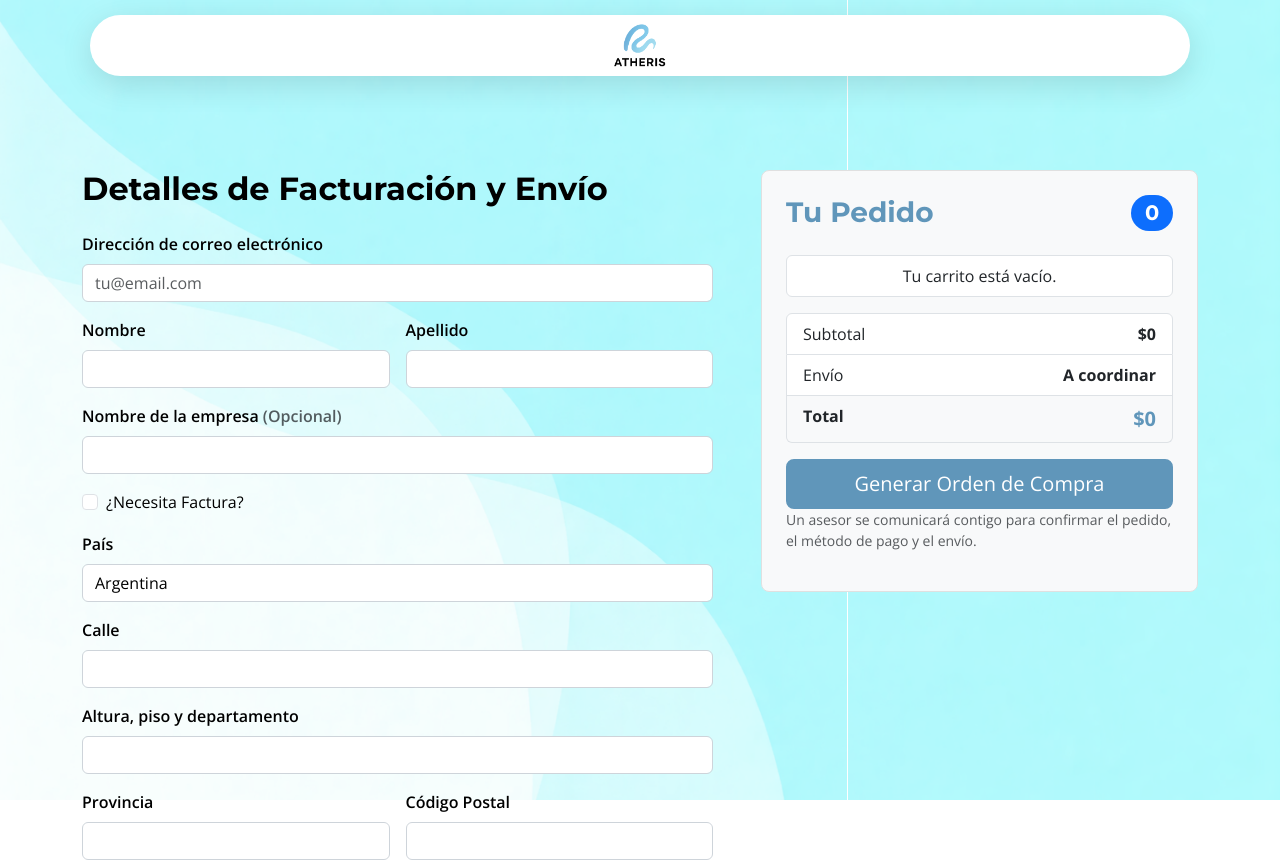
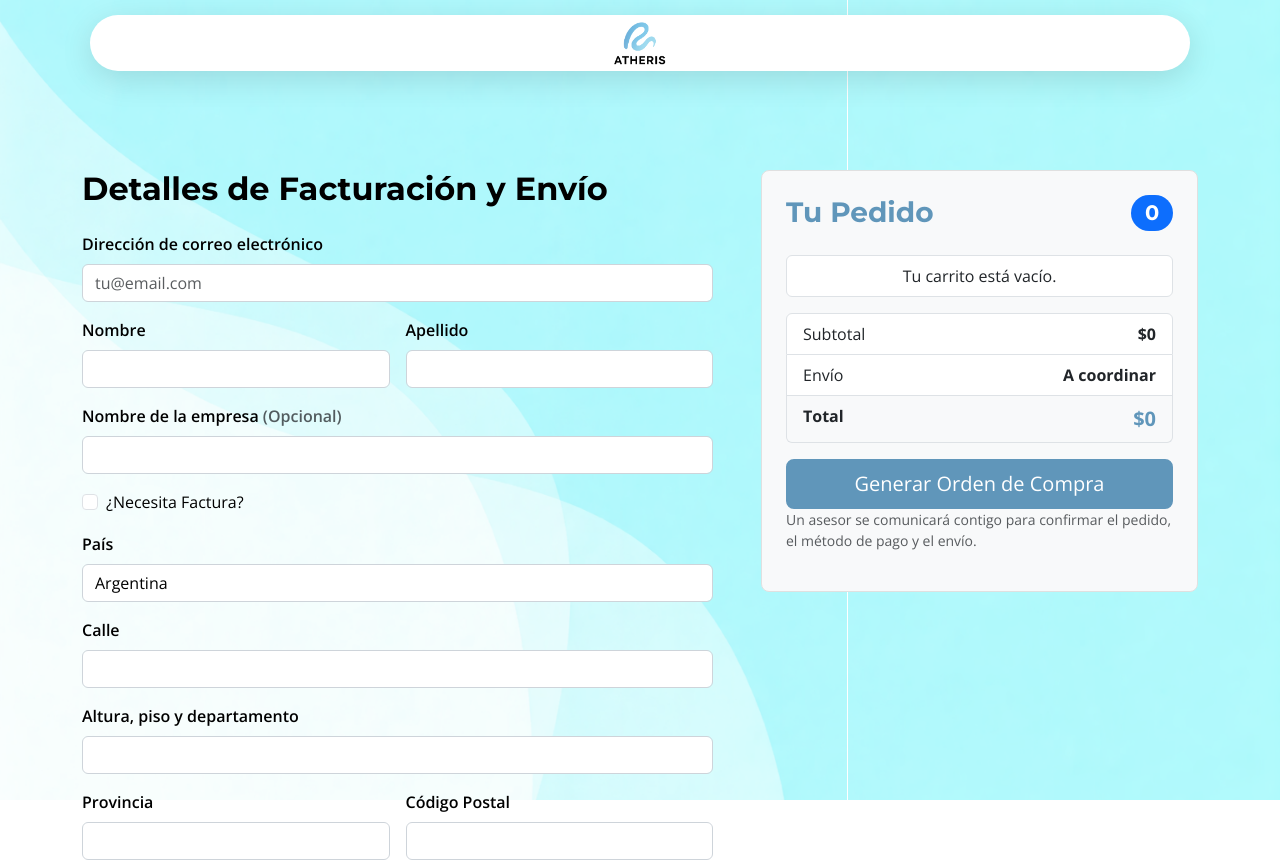
Before and after one commit to MatiasTreglia/ATHERIS, a website: page html/checkout.html in a window 1280 px wide. Shown: the top 863 px of the page. Drawn offline with nearby package versions, Linux system fonts and the light colour scheme; some packages are replaced by stand-ins of ours; a script that the page names is missing.

Commit message:
fix: enhance navbar layout and styling for checkout page

```diff
--- a/css/styles.css
+++ b/css/styles.css
@@ -65,6 +65,7 @@ h1, h2, h3, h4, h5, h6 {
     background-color: #FFFFFF !important;
     position: fixed;
     top: 15px;
+    min-height: 56px;
 
     /* Centrado sin transform (evita errores de ancho en móvil) */
     left: 0;
@@ -95,6 +96,8 @@ h1, h2, h3, h4, h5, h6 {
     align-items: center;
     width: 100%;
 }
+
+
 
 /* Ajuste móvil para evitar desbordes */
 @media (max-width: 991px) {
@@ -211,18 +214,19 @@ html, body {
         position: static !important; /* Ahora es parte del flujo central */
     }
 
-    /* Efecto al hacer scroll (opcional): si querés que se achique un poco */
+    /* Mantener mismo tamaño que el resto del navbar */
     #main-navbar {
-        padding: 4px 20px;
+        padding: 8px 20px;
     }
 }
+
 
 /* Ajuste para móvil: que vuelva a ocupar casi todo el ancho */
 @media (max-width: 991px) {
     #main-navbar {
         width: calc(100% - 40px);
         border-radius: 14px;
-        padding: 5px 15px;
+        padding: 8px 20px;
     }
 }
 
@@ -583,7 +587,11 @@ section {
 
 /* Ajustes finales de visibilidad */
 #hero, section { background: transparent !important; }
-.navbar-brand img { height: 40px; width: auto; }
+#main-navbar .navbar-brand img {
+    height: 40px !important;
+    width: auto;
+    max-height: none !important;
+}
 
 /* ==============================================
    ESTO ES LO QUE FIJA Y AJUSTA LA IMAGEN EN MOBILE
@@ -742,3 +750,115 @@ footer hr {
         justify-content: center;
     }
 }
+/* ============================================== */
+/* 13. SOLUCIÓN FINAL: IGUALACIÓN Y CENTRADO      */
+/* ============================================== */
+
+/* 1. Ajuste del contenedor principal (Cápsula blanca) */
+body.checkout-page #main-navbar {
+    display: flex !important;
+    align-items: center !important;
+    justify-content: center !important;
+    overflow: visible !important; /* Liberamos el overflow para que no corte el logo */
+
+    padding: 8px 20px !important; /* Igual que tu sección 2 */
+}
+
+/* 2. Reset del contenedor interno de Bootstrap */
+body.checkout-page #main-navbar .container-fluid {
+    display: flex !important;
+    justify-content: center !important; /* Forzamos el centro */
+    align-items: center !important;
+    width: 100% !important;
+    padding: 0 !important;
+    margin: 0 !important;
+}
+
+/* 3. El Logo: eliminamos floats y forzamos centrado */
+body.checkout-page #main-navbar .navbar-brand {
+    margin: 0 auto !important; /* Margen automático es infalible en Flexbox */
+    padding: 0 !important;
+    display: flex !important;
+    align-items: center !important;
+    position: static !important;
+    transform: none !important;
+    float: none !important;
+}
+
+
+
+/* 5. Limpieza absoluta de elementos que empujan */
+body.checkout-page #main-navbar .navbar-toggler,
+body.checkout-page #main-navbar .navbar-collapse,
+body.checkout-page #main-navbar .ms-auto {
+    display: none !important;
+    visibility: hidden !important;
+    width: 0 !important;
+    margin: 0 !important;
+}
+
+/* 6. Ajuste Mobile: Respetando tus reglas de la sección 3 */
+@media (max-width: 991px) {
+    body.checkout-page #main-navbar {
+        width: 95% !important;
+        padding: 8px 20px !important;
+        border-radius: 20px !important;
+    }
+
+}
+
+/* ==============================================
+   FIX ALTURA NAVBAR (MISMO TAMAÑO EN TODAS LAS PÁGINAS)
+   ============================================== */
+
+#main-navbar{
+    height:56px !important;
+    min-height:56px !important;
+    padding:0 20px !important;
+    display:flex;
+    align-items:center;
+}
+
+/* centrado vertical del contenido */
+#main-navbar .container-fluid{
+    height:100%;
+    display:flex;
+    align-items:center;
+}
+
+/* asegura que el logo quede centrado verticalmente */
+#main-navbar .navbar-brand{
+    display:flex;
+    align-items:center;
+    height:100%;
+}
+
+/* ==============================================
+   FIX TAMAÑO LOGO (MISMO EN TODAS LAS PÁGINAS)
+   ============================================== */
+
+#main-navbar .navbar-brand{
+    height:40px !important;
+    display:flex;
+    align-items:center;
+}
+
+#main-navbar .navbar-brand img{
+    height:40px !important;
+    width:auto !important;
+    display:block;
+}
+
+/* Tamaño del logo global */
+.logo-navbar{
+    height:45px !important;
+    width:auto !important;
+    max-height:45px !important;
+}
+
+/* Forzar tamaño también en checkout */
+body.checkout-page #main-navbar img{
+    height:45px !important;
+    max-height:45px !important;
+    width:auto !important;
+}
--- a/html/checkout.html
+++ b/html/checkout.html
@@ -70,31 +70,15 @@
     </style>
 </head>
 
-<body>
+<body class="checkout-page">
 
-    <nav id="main-navbar" class="navbar navbar-expand-lg fixed-top navbar-dark">
-    <div class="container">
+<nav id="main-navbar" class="navbar navbar-expand-lg fixed-top navbar-dark">
+    <div class="container-fluid justify-content-center">
 
-        <!-- LOGO MOBILE -->
-        <a class="navbar-brand d-lg-none" href="../index.html#inicio">
-            <img src="../img/logo2sinfondo.png" height="40">
+        <a class="navbar-brand" href="../index.html#inicio">
+            <img src="../img/logo2sinfondo.png" class="logo-navbar">
         </a>
 
-        <!-- MENU -->
-        <div class="collapse navbar-collapse justify-content-center" id="navbarNav">
-
-            <ul class="navbar-nav align-items-center">
-
-                <!-- LOGO DESKTOP -->
-                <li class="nav-item d-none d-lg-block mx-4">
-                    <a href="../index.html#inicio">
-                        <img src="../img/logo2sinfondo.png" height="45">
-                    </a>
-                </li>
-
-            </ul>
-
-        </div>
     </div>
 </nav>
 
```
